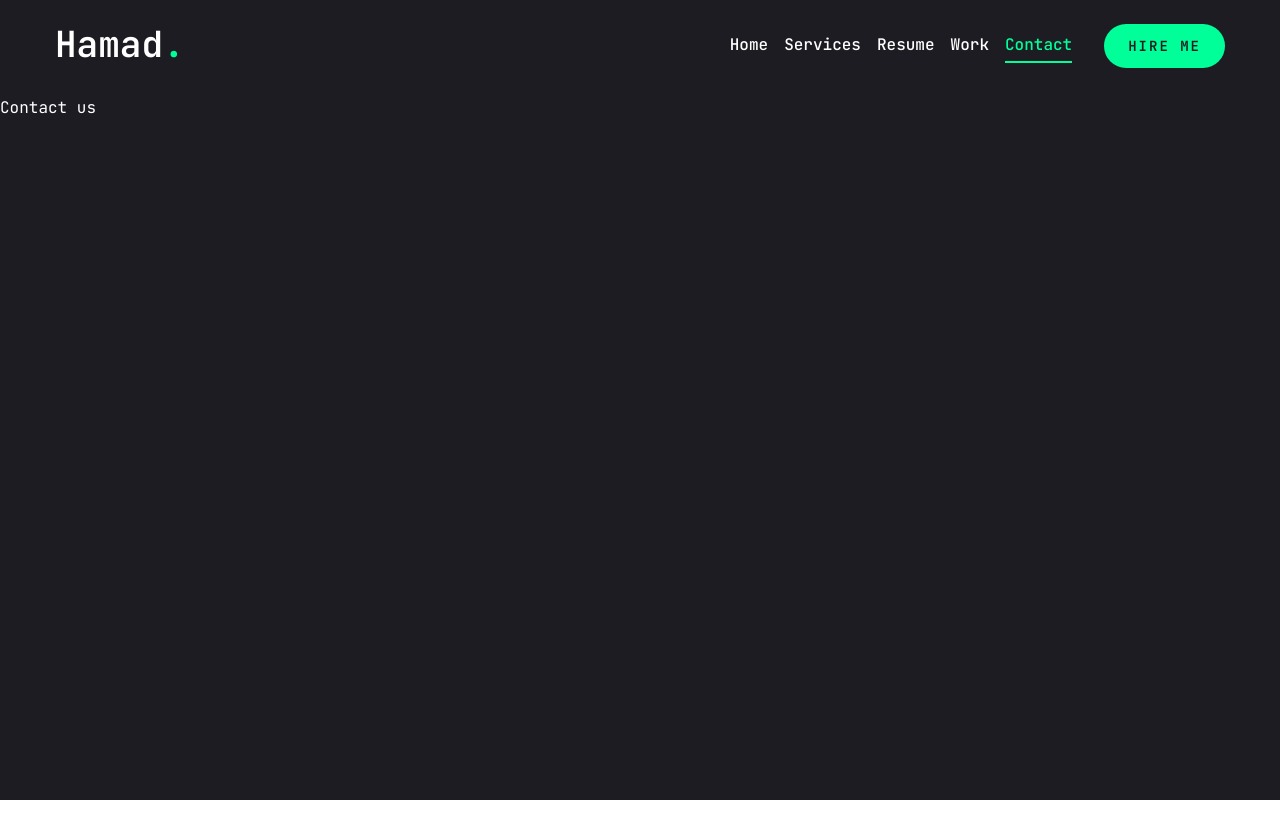
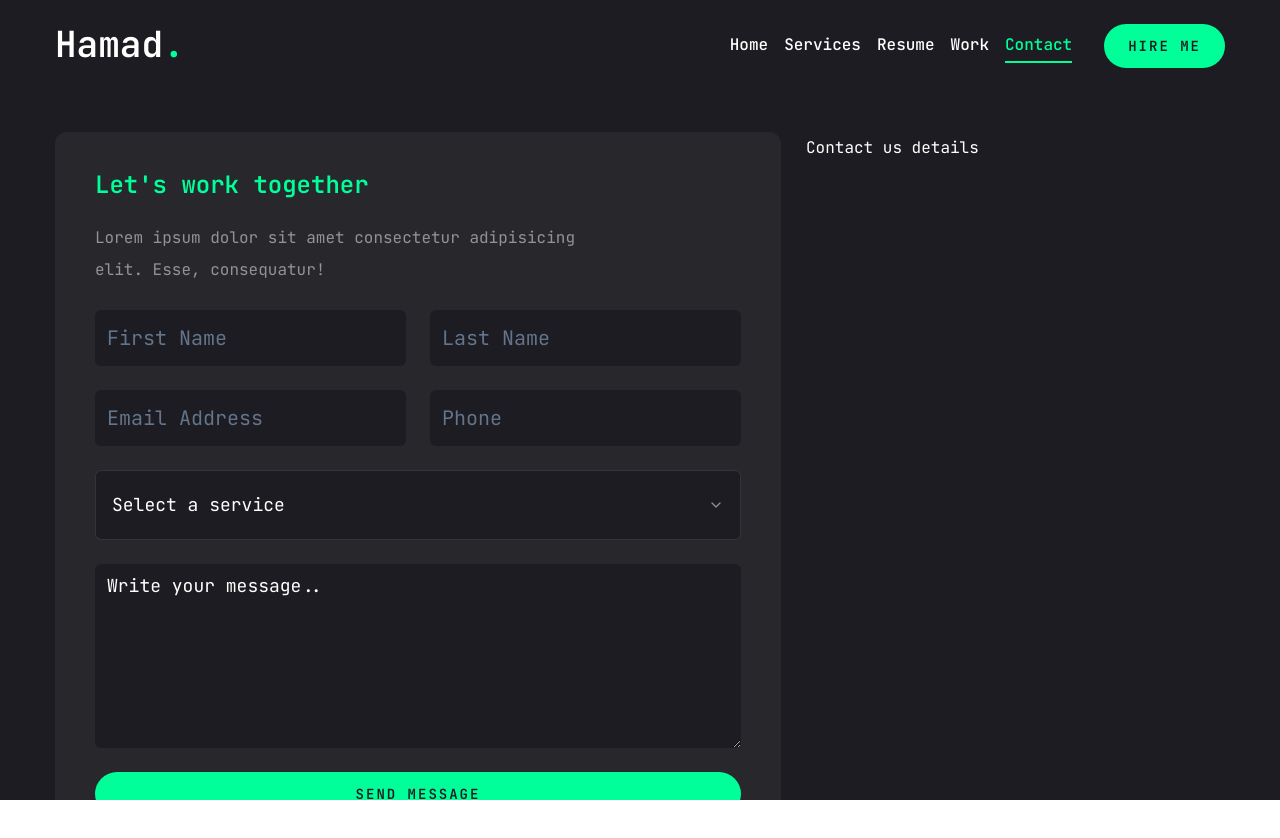
Before and after one commit to seersol92/next-js-portfolio, a Next.js app: page /contact in a window 1280 px wide. Shown: the top 838 px of the page. Built offline with nearby package versions, Linux system fonts and the light colour scheme.

Commit message:
contact us page

```diff
--- a/app/contact/page.tsx
+++ b/app/contact/page.tsx
@@ -1,5 +1,160 @@
-export default function page() {
+"use client";
+
+import { useState } from "react";
+import { useForm } from "react-hook-form";
+import * as Yup from "yup";
+import { yupResolver } from "@hookform/resolvers/yup";
+import { Button } from "@/components/ui/button";
+import { Input } from "@/components/ui/input";
+import {
+  Select,
+  SelectContent,
+  SelectItem,
+  SelectTrigger,
+  SelectValue,
+} from "@/components/ui/select";
+import { Textarea } from "@/components/ui/textarea";
+
+// Define the validation schema using Yup
+// Define the validation schema using Yup with min lengths
+const validationSchema = Yup.object().shape({
+  firstname: Yup.string()
+    .required("First Name is required")
+    .min(3, "First Name too short"),
+  lastname: Yup.string().min(2, "Last Name too short").notRequired(),
+  email: Yup.string()
+    .email("Invalid email format")
+    .required("Email is required"),
+  phone: Yup.string().min(10, "Phone number too short"), // Assuming a minimum length of 10 digits
+  service: Yup.string().required("Please select a service"),
+  message: Yup.string()
+    .required("Message is required")
+    .min(10, "Message must be at least 10 characters long"), // Minimum length for the message
+});
+
+export default function Page() {
+  const [isLoading, setIsLoading] = useState(false);
+
+  // Initialize the form with react-hook-form
+  const {
+    register,
+    handleSubmit,
+    formState: { errors },
+  } = useForm({
+    resolver: yupResolver(validationSchema),
+  });
+
+  // Form submit handler
+  const onSubmit = async (data) => {
+    setIsLoading(true);
+    try {
+      // Simulate form submission
+      console.log(data);
+      // Here you would typically send the data to your server
+    } catch (error) {
+      console.error("Error submitting form", error);
+    } finally {
+      setIsLoading(false);
+    }
+  };
+
   return (
-    <main>Contact us</main>
-  )
+    <section className="container mx-auto">
+      <div className="flex flex-col lg:flex-row lg:gap-[25px] py-10">
+        <div className="lg:h-[54%] order-2 lg:order-none">
+          <form
+            onSubmit={handleSubmit(onSubmit)}
+            className="flex flex-col p-10 gap-6 bg-[#27272c] rounded-xl"
+          >
+            <h3 className="h3 text-accent">Let's work together</h3>
+            <p className="text-white/50 max-w-[500px]">
+              Lorem ipsum dolor sit amet consectetur adipisicing elit. Esse,
+              consequatur!
+            </p>
+            <div className="grid grid-cols-1 md:grid-cols-2 gap-6">
+              <Input
+                {...register("firstname")}
+                placeholder="First Name"
+                error={errors.firstname ? errors.firstname.message : undefined}
+              />
+
+              <Input
+                {...register("lastname")}
+                placeholder="Last Name"
+                error={errors.lastname ? errors.lastname.message : undefined}
+              />
+
+              <Input
+                type="email"
+                {...register("email")}
+                placeholder="Email Address"
+                error={errors.email ? errors.email.message : undefined}
+              />
+
+              <Input
+                {...register("phone")}
+                placeholder="Phone"
+                error={errors.phone ? errors.phone.message : undefined}
+              />
+            </div>
+            <Select {...register("service")}>
+              <SelectTrigger>
+                <SelectValue placeholder="Select a service" />
+              </SelectTrigger>
+              <SelectContent>
+                <SelectItem value="web-development">Web Development</SelectItem>
+                <SelectItem value="ui-ux">UI/UX Design</SelectItem>
+                <SelectItem value="rest-api">REST API Development</SelectItem>
+                <SelectItem value="mobile-app">
+                  Mobile App Development
+                </SelectItem>
+              </SelectContent>
+            </Select>
+            {errors.service && (
+              <p className="text-red-500">{errors.service.message}</p>
+            )}
+
+            <Textarea
+              {...register("message")}
+              rows={6}
+              placeholder="Write your message.."
+              className={errors.message ? "border-red-500" : ""}
+            />
+            {errors.message && (
+              <p className="text-red-500">{errors.message.message}</p>
+            )}
+
+            <Button type="submit" disabled={isLoading} className="relative">
+              {isLoading ? (
+                <span className="absolute inset-0 flex items-center justify-center">
+                  <svg
+                    className="w-6 h-6 animate-spin text-white"
+                    viewBox="0 0 24 24"
+                  >
+                    <circle
+                      className="opacity-10"
+                      cx="12"
+                      cy="12"
+                      r="10"
+                      stroke="currentColor"
+                      strokeWidth="4"
+                    ></circle>
+                    <path
+                      d="M4 12a8 8 0 018-8V4a12 12 0 00-12 12h4z"
+                      fill="currentColor"
+                    ></path>
+                  </svg>
+                </span>
+              ) : (
+                "Send Message"
+              )}
+            </Button>
+          </form>
+        </div>
+        <div className="order-1 lg:order-none mb-10 lg:mb-0">
+          Contact us details
+        </div>
+      </div>
+    </section>
+  );
 }
--- a/components/ui/input.tsx
+++ b/components/ui/input.tsx
@@ -1,25 +1,35 @@
-import * as React from "react"
-
-import { cn } from "@/lib/utils"
+import * as React from "react";
+import { cn } from "@/lib/utils";
 
 export interface InputProps
-  extends React.InputHTMLAttributes<HTMLInputElement> {}
+  extends React.InputHTMLAttributes<HTMLInputElement> {
+  error?: string; // Add an optional error prop
+}
 
 const Input = React.forwardRef<HTMLInputElement, InputProps>(
-  ({ className, type, ...props }, ref) => {
+  ({ className, type, error, ...props }, ref) => {
     return (
+      <div className="flex flex-col">
         <input
           type={type}
           className={cn(
-          "flex h-10 w-full rounded-md border border-slate-200 bg-white px-3 py-2 text-sm ring-offset-white file:border-0 file:bg-transparent file:text-sm file:font-medium placeholder:text-slate-500 focus-visible:outline-none focus-visible:ring-2 focus-visible:ring-slate-950 focus-visible:ring-offset-2 disabled:cursor-not-allowed disabled:opacity-50 dark:border-slate-800 dark:bg-slate-950 dark:ring-offset-slate-950 dark:placeholder:text-slate-400 dark:focus-visible:ring-slate-300",
-          className
+            "flex h-14 w-full rounded-md bg-primary px-3 py-2 text-xl ring-offset-accent file:border-0 file:bg-transparent file:text-sm file:font-medium placeholder:text-slate-500 focus-visible:outline-none focus-visible:ring-1 focus-visible:ring-accent focus-visible:ring-offset-1 disabled:cursor-not-allowed disabled:opacity-50 dark:border-slate-800 dark:bg-slate-950 dark:ring-offset-slate-950 dark:placeholder:text-slate-400 dark:focus-visible:ring-slate-300",
+            className,
+            {
+              "border border-red-500 ring-offset-red-500 focus-visible:ring-red-500":
+                error,
+            } // Apply error styling if there's an error
           )}
           ref={ref}
           {...props}
         />
-    )
+        {error && (
+          <p className="text-red-500 text-sm mt-1">{error}</p> // Display error message below the input
+        )}
+      </div>
+    );
   }
-)
-Input.displayName = "Input"
+);
+Input.displayName = "Input";
 
-export { Input }
+export { Input };
--- a/components/ui/select.tsx
+++ b/components/ui/select.tsx
@@ -1,16 +1,16 @@
-"use client"
+"use client";
 
-import * as React from "react"
-import * as SelectPrimitive from "@radix-ui/react-select"
-import { Check, ChevronDown, ChevronUp } from "lucide-react"
+import * as React from "react";
+import * as SelectPrimitive from "@radix-ui/react-select";
+import { Check, ChevronDown, ChevronUp } from "lucide-react";
 
-import { cn } from "@/lib/utils"
+import { cn } from "@/lib/utils";
 
-const Select = SelectPrimitive.Root
+const Select = SelectPrimitive.Root;
 
-const SelectGroup = SelectPrimitive.Group
+const SelectGroup = SelectPrimitive.Group;
 
-const SelectValue = SelectPrimitive.Value
+const SelectValue = SelectPrimitive.Value;
 
 const SelectTrigger = React.forwardRef<
   React.ElementRef<typeof SelectPrimitive.Trigger>,
@@ -19,7 +19,7 @@ const SelectTrigger = React.forwardRef<
   <SelectPrimitive.Trigger
     ref={ref}
     className={cn(
-      "flex h-10 w-full items-center justify-between rounded-md border border-slate-200 bg-white px-3 py-2 text-sm ring-offset-white placeholder:text-slate-500 focus:outline-none focus:ring-2 focus:ring-slate-950 focus:ring-offset-2 disabled:cursor-not-allowed disabled:opacity-50 [&>span]:line-clamp-1 dark:border-slate-800 dark:bg-slate-950 dark:ring-offset-slate-950 dark:placeholder:text-slate-400 dark:focus:ring-slate-300",
+      "flex h-10 w-full items-center justify-between rounded-md border border-white/10 bg-primary px-4 py-5 text-lg ring-offset-accent placeholder:text-white/10 focus:border-accent h-13 disabled:cursor-not-allowed disabled:opacity-50 [&>span]:line-clamp-1 dark:border-slate-800 dark:bg-slate-950 dark:ring-offset-slate-950 dark:placeholder:text-slate-400 dark:focus:ring-slate-300",
       className
     )}
     {...props}
@@ -29,8 +29,8 @@ const SelectTrigger = React.forwardRef<
       <ChevronDown className="h-4 w-4 opacity-50" />
     </SelectPrimitive.Icon>
   </SelectPrimitive.Trigger>
-))
-SelectTrigger.displayName = SelectPrimitive.Trigger.displayName
+));
+SelectTrigger.displayName = SelectPrimitive.Trigger.displayName;
 
 const SelectScrollUpButton = React.forwardRef<
   React.ElementRef<typeof SelectPrimitive.ScrollUpButton>,
@@ -46,8 +46,8 @@ const SelectScrollUpButton = React.forwardRef<
   >
     <ChevronUp className="h-4 w-4" />
   </SelectPrimitive.ScrollUpButton>
-))
-SelectScrollUpButton.displayName = SelectPrimitive.ScrollUpButton.displayName
+));
+SelectScrollUpButton.displayName = SelectPrimitive.ScrollUpButton.displayName;
 
 const SelectScrollDownButton = React.forwardRef<
   React.ElementRef<typeof SelectPrimitive.ScrollDownButton>,
@@ -63,9 +63,9 @@ const SelectScrollDownButton = React.forwardRef<
   >
     <ChevronDown className="h-4 w-4" />
   </SelectPrimitive.ScrollDownButton>
-))
+));
 SelectScrollDownButton.displayName =
-  SelectPrimitive.ScrollDownButton.displayName
+  SelectPrimitive.ScrollDownButton.displayName;
 
 const SelectContent = React.forwardRef<
   React.ElementRef<typeof SelectPrimitive.Content>,
@@ -75,7 +75,7 @@ const SelectContent = React.forwardRef<
     <SelectPrimitive.Content
       ref={ref}
       className={cn(
-        "relative z-50 max-h-96 min-w-[8rem] overflow-hidden rounded-md border border-slate-200 bg-white text-slate-950 shadow-md data-[state=open]:animate-in data-[state=closed]:animate-out data-[state=closed]:fade-out-0 data-[state=open]:fade-in-0 data-[state=closed]:zoom-out-95 data-[state=open]:zoom-in-95 data-[side=bottom]:slide-in-from-top-2 data-[side=left]:slide-in-from-right-2 data-[side=right]:slide-in-from-left-2 data-[side=top]:slide-in-from-bottom-2 dark:border-slate-800 dark:bg-slate-950 dark:text-slate-50",
+        "relative z-50 max-h-96 min-w-[8rem] overflow-hidden rounded-md border border-accent bg-primary text-white shadow-md data-[state=open]:animate-in data-[state=closed]:animate-out data-[state=closed]:fade-out-0 data-[state=open]:fade-in-0 data-[state=closed]:zoom-out-95 data-[state=open]:zoom-in-95 data-[side=bottom]:slide-in-from-top-2 data-[side=left]:slide-in-from-right-2 data-[side=right]:slide-in-from-left-2 data-[side=top]:slide-in-from-bottom-2 dark:border-slate-800 dark:bg-slate-950 dark:text-slate-50",
         position === "popper" &&
           "data-[side=bottom]:translate-y-1 data-[side=left]:-translate-x-1 data-[side=right]:translate-x-1 data-[side=top]:-translate-y-1",
         className
@@ -96,8 +96,8 @@ const SelectContent = React.forwardRef<
       <SelectScrollDownButton />
     </SelectPrimitive.Content>
   </SelectPrimitive.Portal>
-))
-SelectContent.displayName = SelectPrimitive.Content.displayName
+));
+SelectContent.displayName = SelectPrimitive.Content.displayName;
 
 const SelectLabel = React.forwardRef<
   React.ElementRef<typeof SelectPrimitive.Label>,
@@ -108,8 +108,8 @@ const SelectLabel = React.forwardRef<
     className={cn("py-1.5 pl-8 pr-2 text-sm font-semibold", className)}
     {...props}
   />
-))
-SelectLabel.displayName = SelectPrimitive.Label.displayName
+));
+SelectLabel.displayName = SelectPrimitive.Label.displayName;
 
 const SelectItem = React.forwardRef<
   React.ElementRef<typeof SelectPrimitive.Item>,
@@ -118,7 +118,7 @@ const SelectItem = React.forwardRef<
   <SelectPrimitive.Item
     ref={ref}
     className={cn(
-      "relative flex w-full cursor-default select-none items-center rounded-sm py-1.5 pl-8 pr-2 text-sm outline-none focus:bg-slate-100 focus:text-slate-900 data-[disabled]:pointer-events-none data-[disabled]:opacity-50 dark:focus:bg-slate-800 dark:focus:text-slate-50",
+      "relative flex w-full cursor-default select-none items-center rounded-sm py-1.5 pl-8 pr-2 text-lg outline-none focus:bg-accent focus:text-primary data-[disabled]:pointer-events-none data-[disabled]:opacity-50 dark:focus:bg-slate-800 dark:focus:text-slate-50",
       className
     )}
     {...props}
@@ -131,8 +131,8 @@ const SelectItem = React.forwardRef<
 
     <SelectPrimitive.ItemText>{children}</SelectPrimitive.ItemText>
   </SelectPrimitive.Item>
-))
-SelectItem.displayName = SelectPrimitive.Item.displayName
+));
+SelectItem.displayName = SelectPrimitive.Item.displayName;
 
 const SelectSeparator = React.forwardRef<
   React.ElementRef<typeof SelectPrimitive.Separator>,
@@ -143,8 +143,8 @@ const SelectSeparator = React.forwardRef<
     className={cn("-mx-1 my-1 h-px bg-slate-100 dark:bg-slate-800", className)}
     {...props}
   />
-))
-SelectSeparator.displayName = SelectPrimitive.Separator.displayName
+));
+SelectSeparator.displayName = SelectPrimitive.Separator.displayName;
 
 export {
   Select,
@@ -157,4 +157,4 @@ export {
   SelectSeparator,
   SelectScrollUpButton,
   SelectScrollDownButton,
-}
+};
--- a/components/ui/textarea.tsx
+++ b/components/ui/textarea.tsx
@@ -1,6 +1,6 @@
-import * as React from "react"
+import * as React from "react";
 
-import { cn } from "@/lib/utils"
+import { cn } from "@/lib/utils";
 
 export interface TextareaProps
   extends React.TextareaHTMLAttributes<HTMLTextAreaElement> {}
@@ -10,15 +10,15 @@ const Textarea = React.forwardRef<HTMLTextAreaElement, TextareaProps>(
     return (
       <textarea
         className={cn(
-          "flex min-h-[80px] w-full rounded-md border border-slate-200 bg-white px-3 py-2 text-sm ring-offset-white placeholder:text-slate-500 focus-visible:outline-none focus-visible:ring-2 focus-visible:ring-slate-950 focus-visible:ring-offset-2 disabled:cursor-not-allowed disabled:opacity-50 dark:border-slate-800 dark:bg-slate-950 dark:ring-offset-slate-950 dark:placeholder:text-slate-400 dark:focus-visible:ring-slate-300",
+          "flex min-h-[80px] w-full rounded-md  bg-primary px-3 py-2 text-lg ring-offset-accent placeholder:text-white  focus-visible:outline-none focus-visible:ring-2 focus-visible:ring-slate-950 focus-visible:ring-offset-2 disabled:cursor-not-allowed disabled:opacity-50 dark:border-slate-800 dark:bg-slate-950 dark:ring-offset-slate-950 dark:placeholder:text-slate-400 dark:focus-visible:ring-slate-300",
           className
         )}
         ref={ref}
         {...props}
       />
-    )
+    );
   }
-)
-Textarea.displayName = "Textarea"
+);
+Textarea.displayName = "Textarea";
 
-export { Textarea }
+export { Textarea };
--- a/package.json
+++ b/package.json
@@ -9,6 +9,7 @@
     "lint": "next lint"
   },
   "dependencies": {
+    "@hookform/resolvers": "^3.9.0",
     "@radix-ui/react-dialog": "^1.1.1",
     "@radix-ui/react-scroll-area": "^1.1.0",
     "@radix-ui/react-select": "^2.1.1",
@@ -23,10 +24,12 @@
     "react": "^18",
     "react-countup": "^6.5.3",
     "react-dom": "^18",
+    "react-hook-form": "^7.52.1",
     "react-icons": "^5.2.1",
     "swiper": "^11.1.9",
     "tailwind-merge": "^2.4.0",
-    "tailwindcss-animate": "^1.0.7"
+    "tailwindcss-animate": "^1.0.7",
+    "yup": "^1.4.0"
   },
   "devDependencies": {
     "@types/node": "^20",
```
Also changed, not shown: 1 other file (tests, documents, lock files or other folders). Lines whose indentation alone changed are shown as unchanged.
